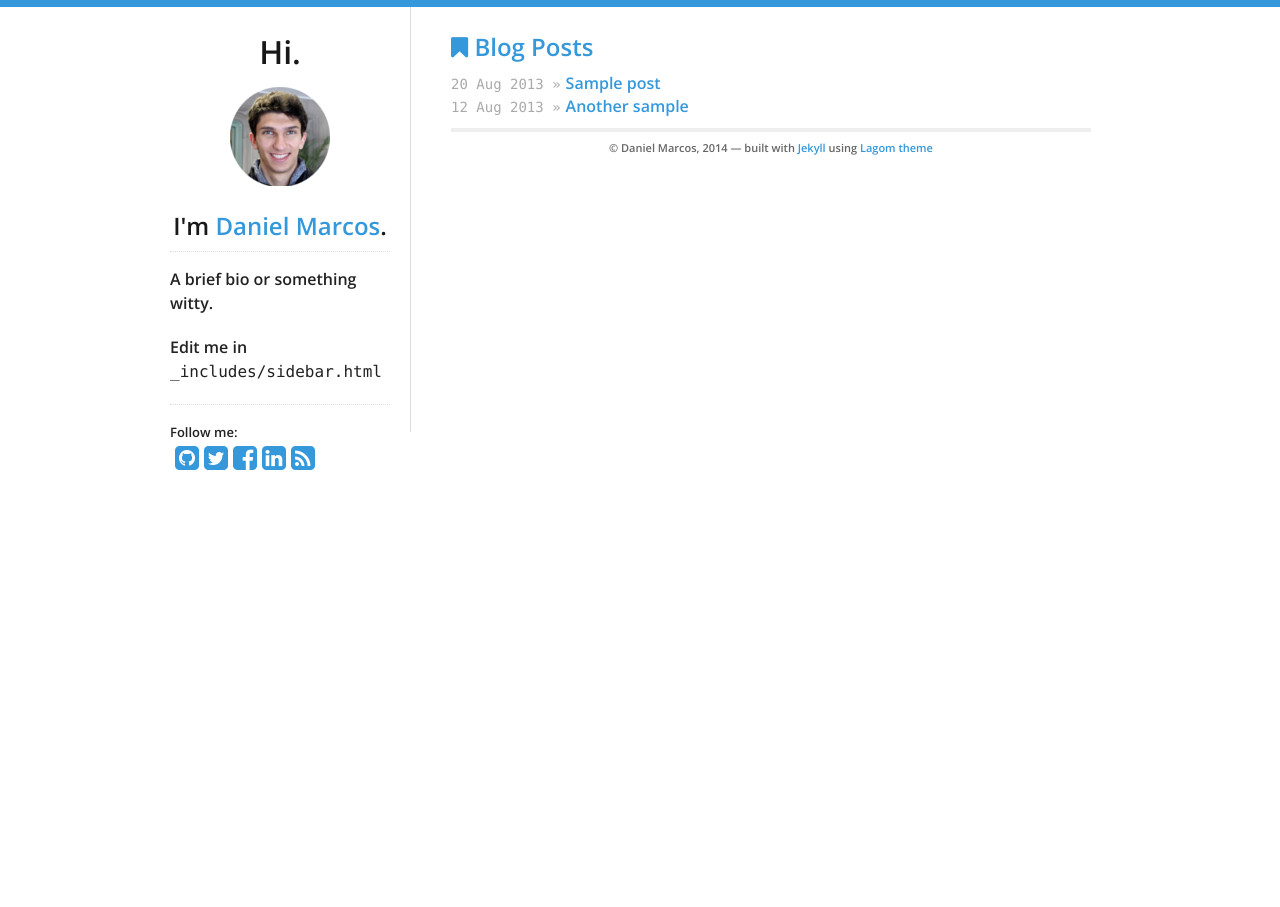
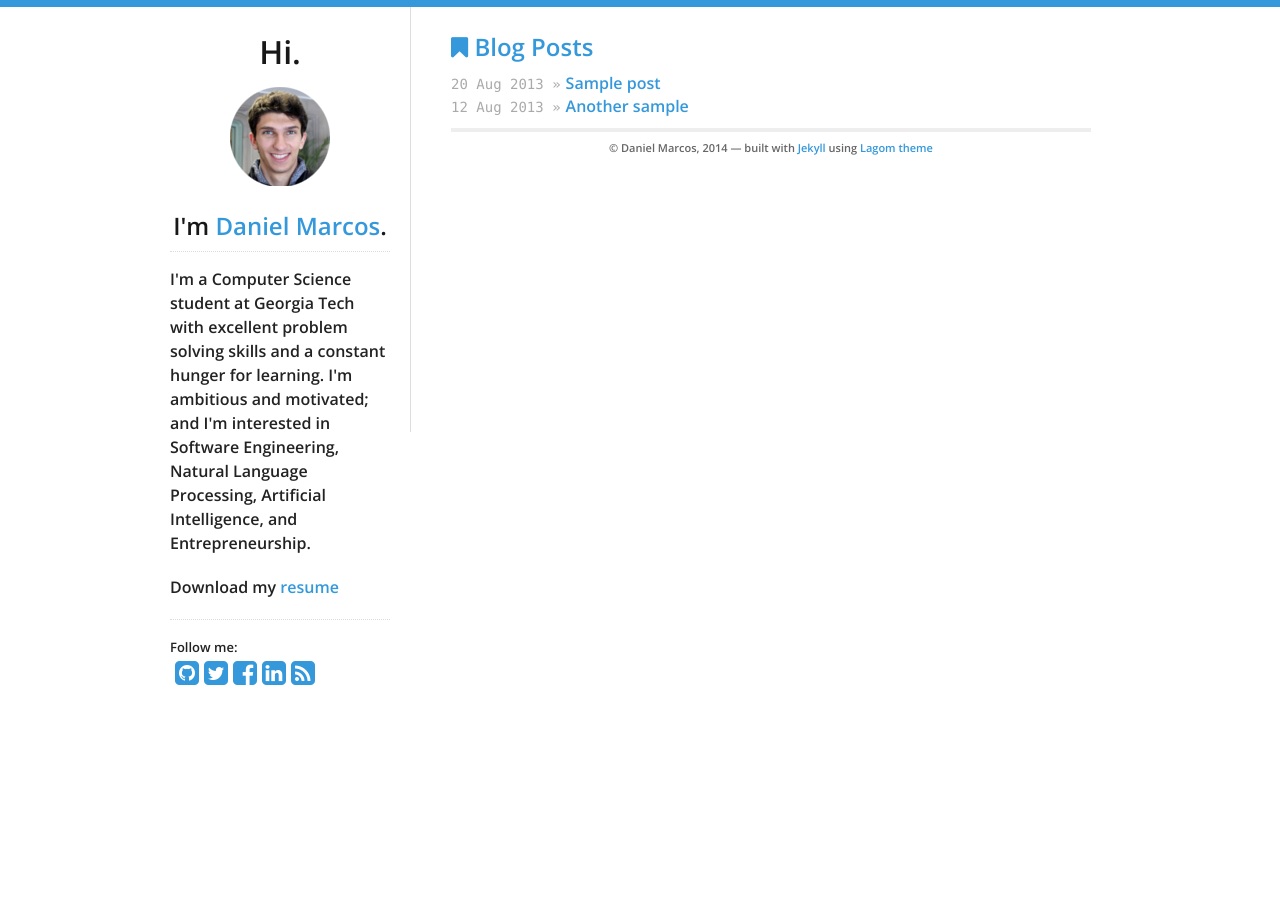
Before and after one commit to copycatchiller/shoulditakethecredit, a Jekyll site: the page built from index.html, in a window 1280 px wide. Built offline with Jekyll 4.4.1, drawn with Linux system fonts in a browser that asks for light colours; nearby versions of some CDN libraries.

```diff
--- a/_includes/sidebar.html
+++ b/_includes/sidebar.html
@@ -9,9 +9,9 @@
   </a>
   <h2>I'm <a href="/">{{ site.data.theme.name }}</a>.</h2>
   <div id="bio">
-    <p>A brief bio or something witty.</p>
+    <p>I'm a Computer Science student at Georgia Tech with excellent problem solving skills and a constant hunger for learning. I'm ambitious and motivated; and I'm interested in Software Engineering, Natural Language Processing, Artificial Intelligence, and Entrepreneurship.</p>
     <p>
-      Edit me in <code>_includes/sidebar.html</code>
+    Download my <a href="https://www.dropbox.com/s/c4dyd3p8du9vn75/Resume_DanielMarcos.pdf?dl=1">resume</a>
     </p>
   </div>
   <div id="social">
```
